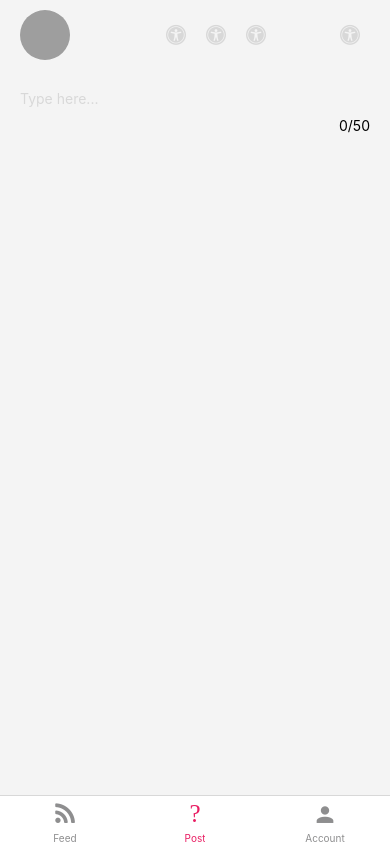
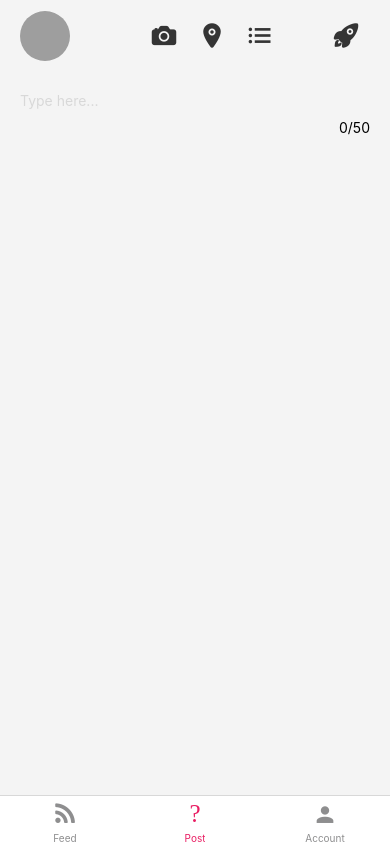
Before and after one commit to isaacpitwa/orion, a React Native app: screen /Post in a window 390 px wide. Built offline with nearby package versions, Linux system fonts and the light colour scheme; grey boxes are pictures that could not be loaded.

Commit message:
uniform Icons Image

```diff
--- a/src/components/Header.tsx
+++ b/src/components/Header.tsx
@@ -12,11 +12,11 @@ function Header() {
         }}
       />
       <View style={styles.navMenu}>
-        <IconButton />
-        <IconButton />
-        <IconButton />
+        <IconButton icon="camera" />
+        <IconButton icon="location" />
+        <IconButton icon="list" />
       </View>
-      <IconButton />
+      <IconButton icon="rocket" />
     </View>
   );
 }
--- a/src/components/IconButton.tsx
+++ b/src/components/IconButton.tsx
@@ -1,10 +1,11 @@
+import React from 'react';
 import {StyleSheet, TouchableOpacity} from 'react-native';
-import FontAwesome from 'react-native-vector-icons/FontAwesome';
+import Ionicons from 'react-native-vector-icons/Ionicons';
 
-export default function IconButton({icon = 'universal-access'}) {
+export default function IconButton({icon = 'list', onPress = () => {}}) {
   return (
-    <TouchableOpacity style={styles.container}>
-      <FontAwesome name={icon} size={20} color={'#D8D8D8'} />
+    <TouchableOpacity style={styles.container} onPress={onPress}>
+      <Ionicons name={icon} size={28} color={'#343434'} />
     </TouchableOpacity>
   );
 }
```
